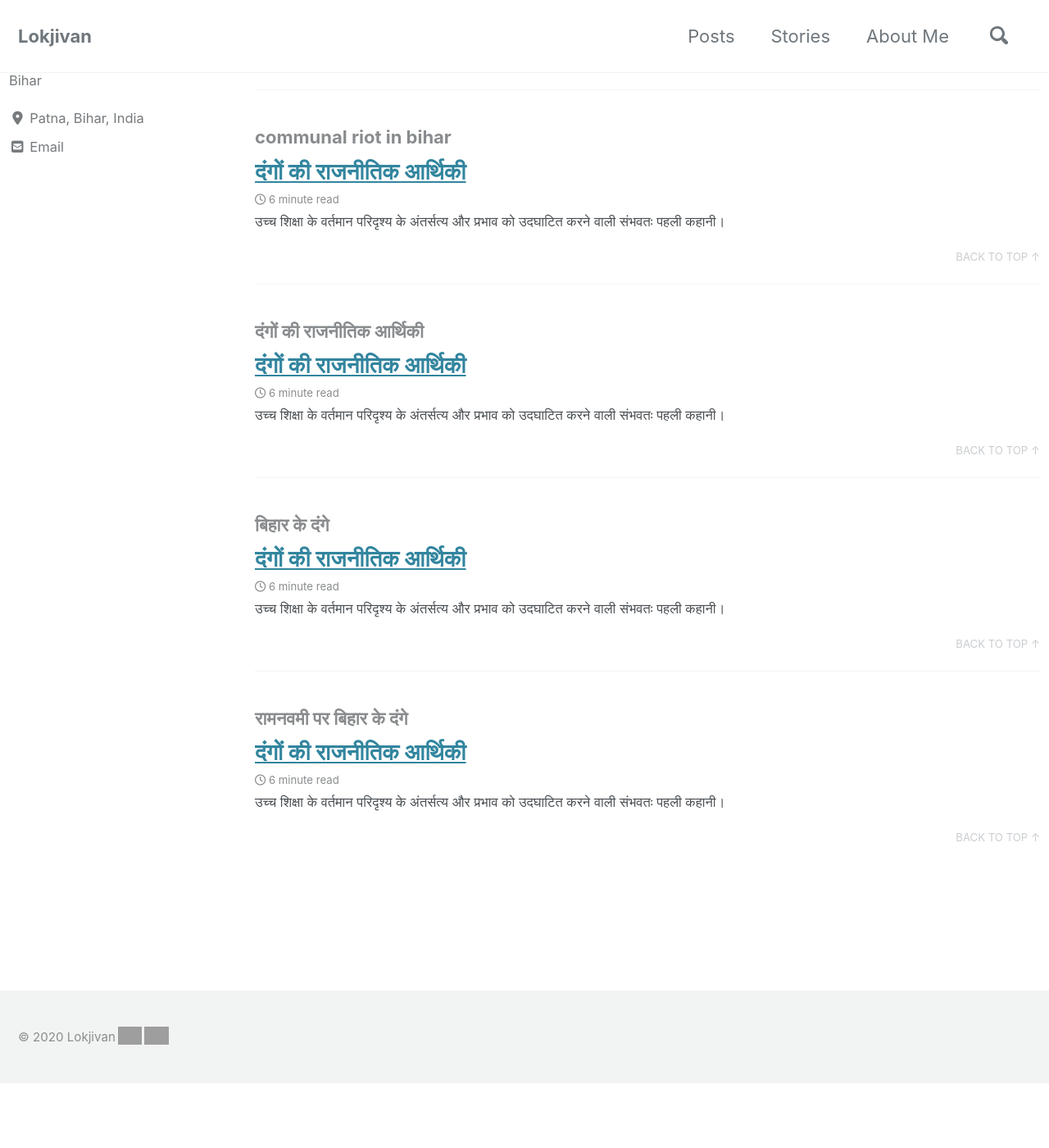
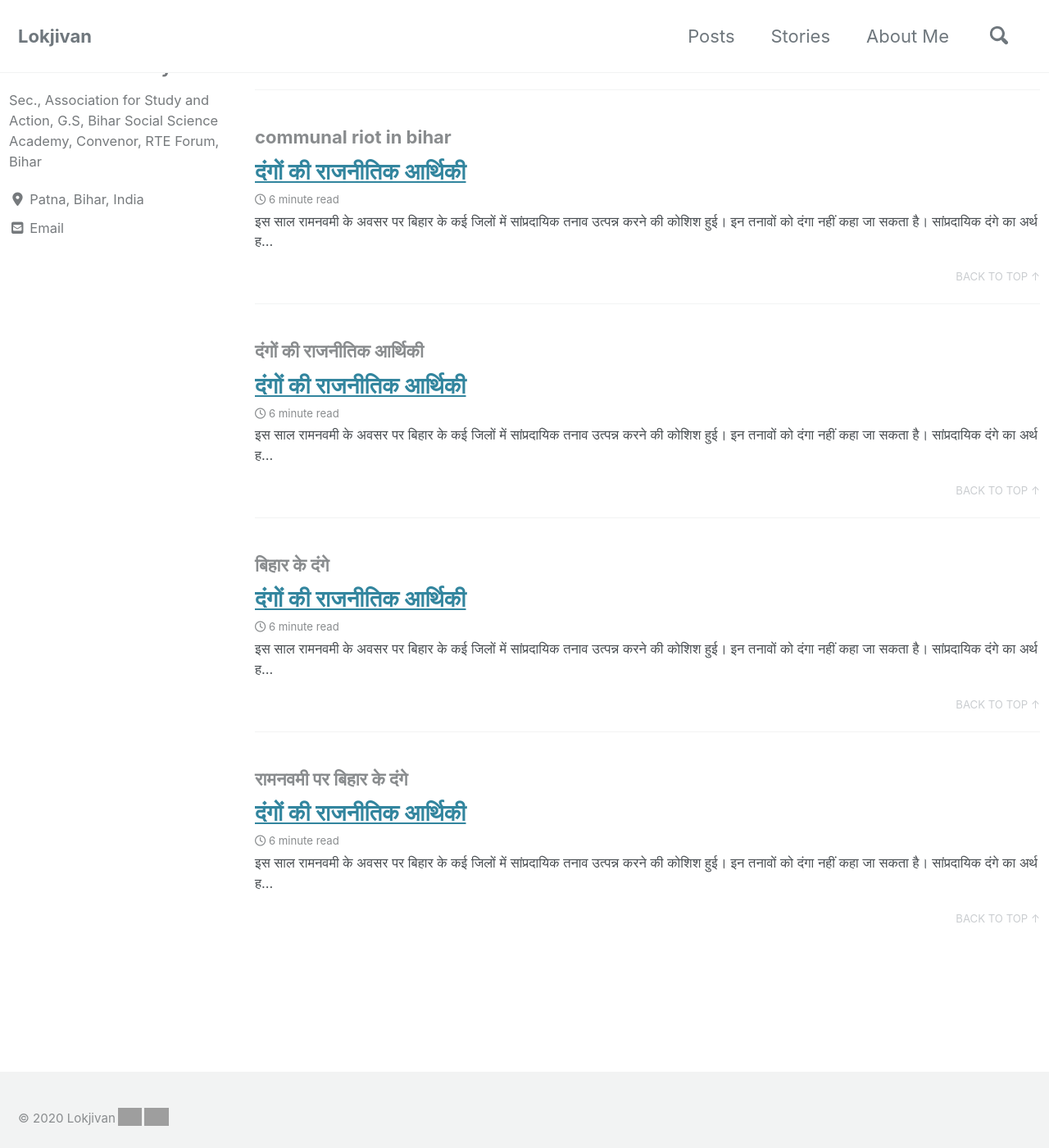
Before and after one commit to lokjivan/lokjivan-earthinversion, a Jekyll site: the page built from _pages/recent-posts.md, in a window 1280 px wide and 1400 px high, scrolled down 1081 px. Shown: the whole window at 82% size. Built offline with Jekyll 4.4.1, drawn with Linux system fonts in a browser that asks for light colours; cached includes are drawn as plain includes; nearby versions of some CDN libraries; comment, search, counter and statistics services are not loaded; before the commit the page ends 2401 px from its top, so only the background shows below that; grey boxes are pictures that could not be loaded.

Commit message:
Update 2018-04-09-dangon-kee-raajaneetik-aarthikee.md

```diff
--- a/_posts/2018-04-09-dangon-kee-raajaneetik-aarthikee.md
+++ b/_posts/2018-04-09-dangon-kee-raajaneetik-aarthikee.md
@@ -8,7 +8,6 @@
     बिहार के दंगे,
     रामनवमी पर बिहार के दंगे,
   ]
-excerpt: "उच्च शिक्षा के वर्तमान परिदृश्य के अंतर्सत्य और प्रभाव  को उदघाटित करने वाली संभवतः पहली कहानी।"
 classes:
   - wide
 ---
```
